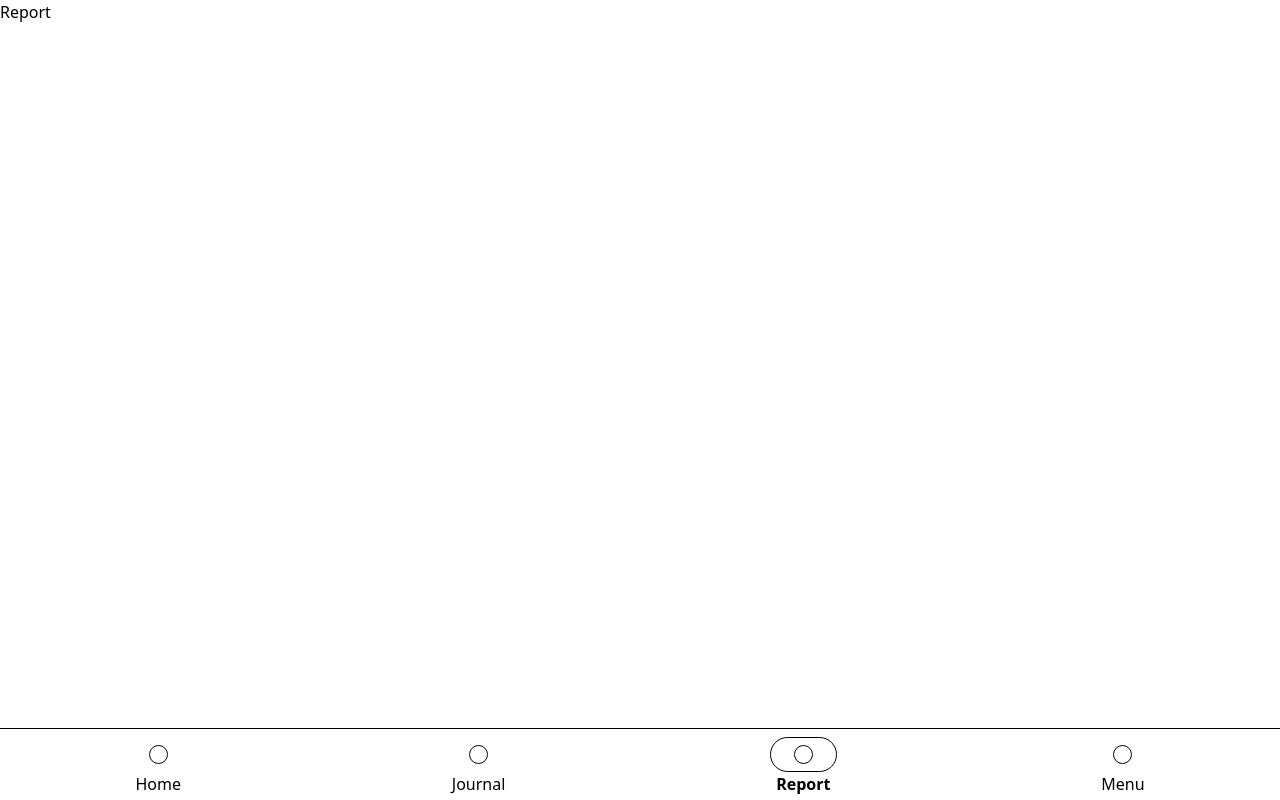
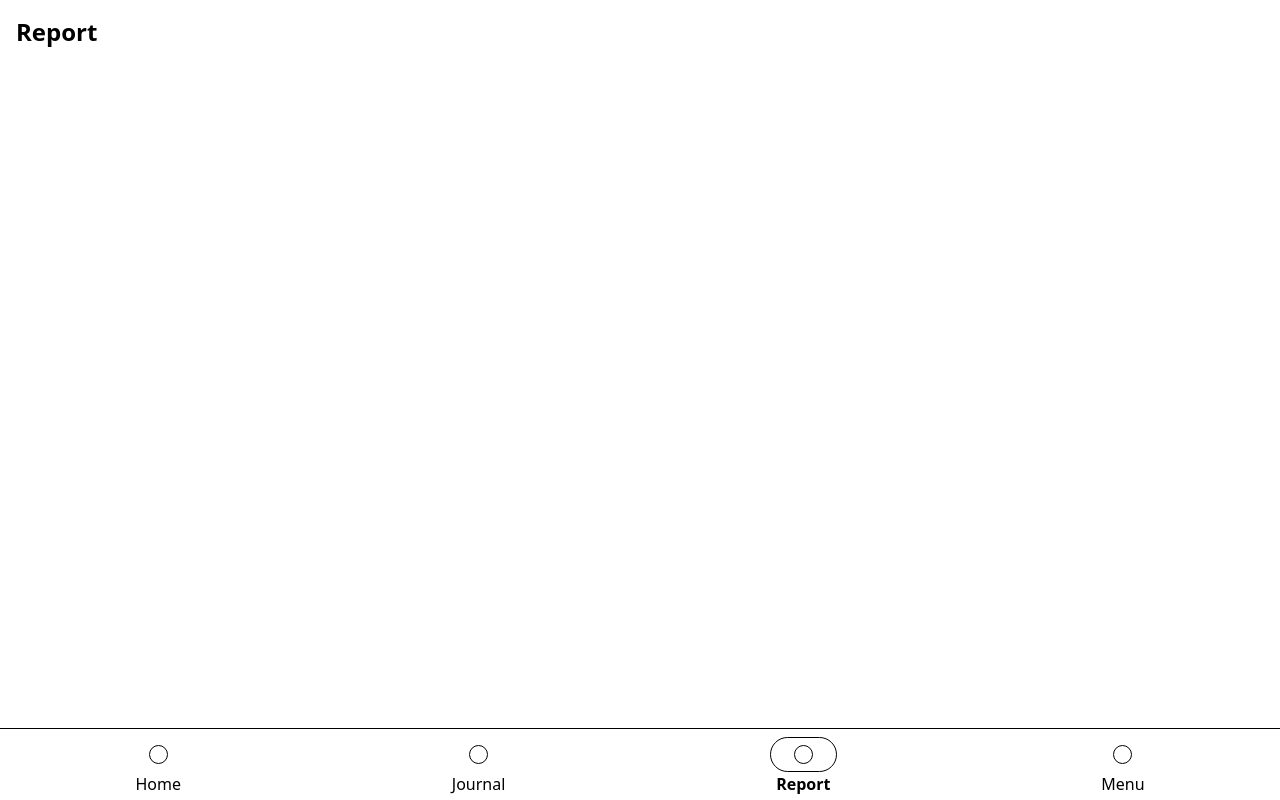
Before and after one commit to luisrafaeldeluvio/wellness-app, a React (Vite) app: page /report in a window 1280 px wide. Built offline with nearby package versions, Linux system fonts and the light colour scheme.

Commit message:
Add Header component and update page titles in Home, Journal, LogFood, Menu, and Report

```diff
--- /dev/null
+++ b/src/components/Header.tsx
@@ -0,0 +1,5 @@
+const Header = ({ children }: React.PropsWithChildren) => {
+  return <h1 className="m-4 text-2xl font-bold">{children}</h1>;
+};
+
+export default Header;
--- a/src/pages/Home.tsx
+++ b/src/pages/Home.tsx
@@ -1,6 +1,8 @@
+import Header from "../components/Header";
+
 const Home = () => (
   <>
-    <p>Home</p>
+    <Header>Home</Header>
   </>
 );
 export default Home;
--- a/src/pages/Journal.tsx
+++ b/src/pages/Journal.tsx
@@ -8,6 +8,7 @@ import { Journal as JournalClass } from "../db";
 import { addJournal, getJournalByDate } from "../services/journalService";
 import { addFoodItem, getFoodItem } from "../services/foodItemService";
 import JournalSummary from "../components/JournalSummary";
+import Header from "../components/Header";
 
 async function init() {
   // await newJournal(new Journal(dayjs().toISOString()));
@@ -68,6 +69,7 @@ const Journal = () => {
 
   return (
     <>
+      <Header>Journal</Header>
       <CalendarHead date={date} setDate={setDate}></CalendarHead>
 
       <div className="overflow-y-auto">
--- a/src/pages/LogFood.tsx
+++ b/src/pages/LogFood.tsx
@@ -3,6 +3,7 @@ import { addFoodItem } from "../services/foodItemService";
 import { addJournal, getJournalByDate } from "../services/journalService";
 import { Journal } from "../db";
 import { useLocation } from "wouter";
+import Header from "../components/Header";
 
 const LogFood = () => {
   const [, setLocation] = useLocation();
@@ -34,6 +35,7 @@ const LogFood = () => {
 
   return (
     <>
+      <Header>Log Food</Header>
       <form action={addFoodItemFromForm} name="logFood" autoComplete="on">
         <fieldset>
           <legend>Log New Food</legend>
--- a/src/pages/Menu.tsx
+++ b/src/pages/Menu.tsx
@@ -1,4 +1,8 @@
+import Header from "../components/Header";
+
 const Menu = () => (
-    <p>Menu</p>
-)
-export default Menu
+  <>
+    <Header>Menu</Header>
+  </>
+);
+export default Menu;
--- a/src/pages/Report.tsx
+++ b/src/pages/Report.tsx
@@ -1,4 +1,8 @@
+import Header from "../components/Header";
+
 const Report = () => (
-    <p>Report</p>
-)
-export default Report
+  <>
+    <Header>Report</Header>
+  </>
+);
+export default Report;
```
